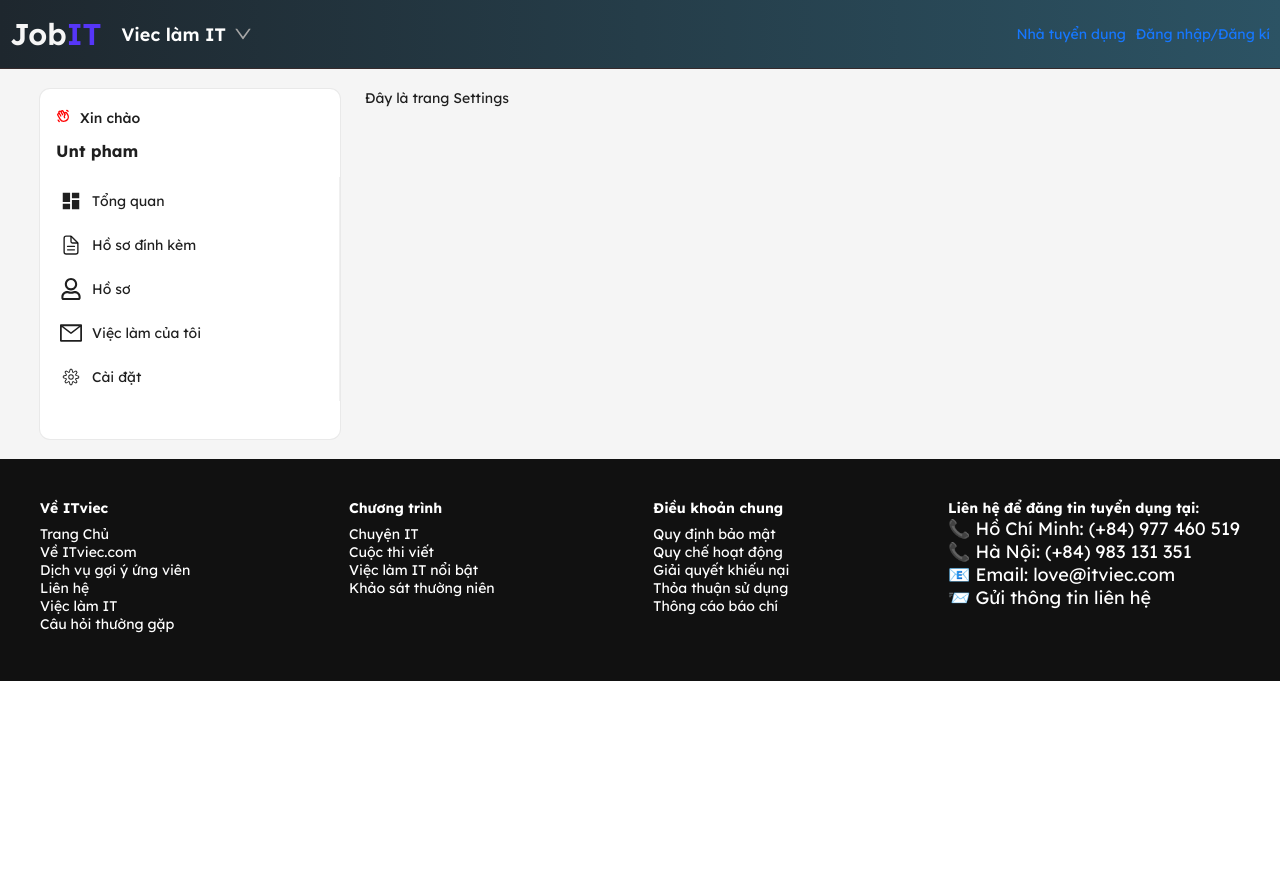
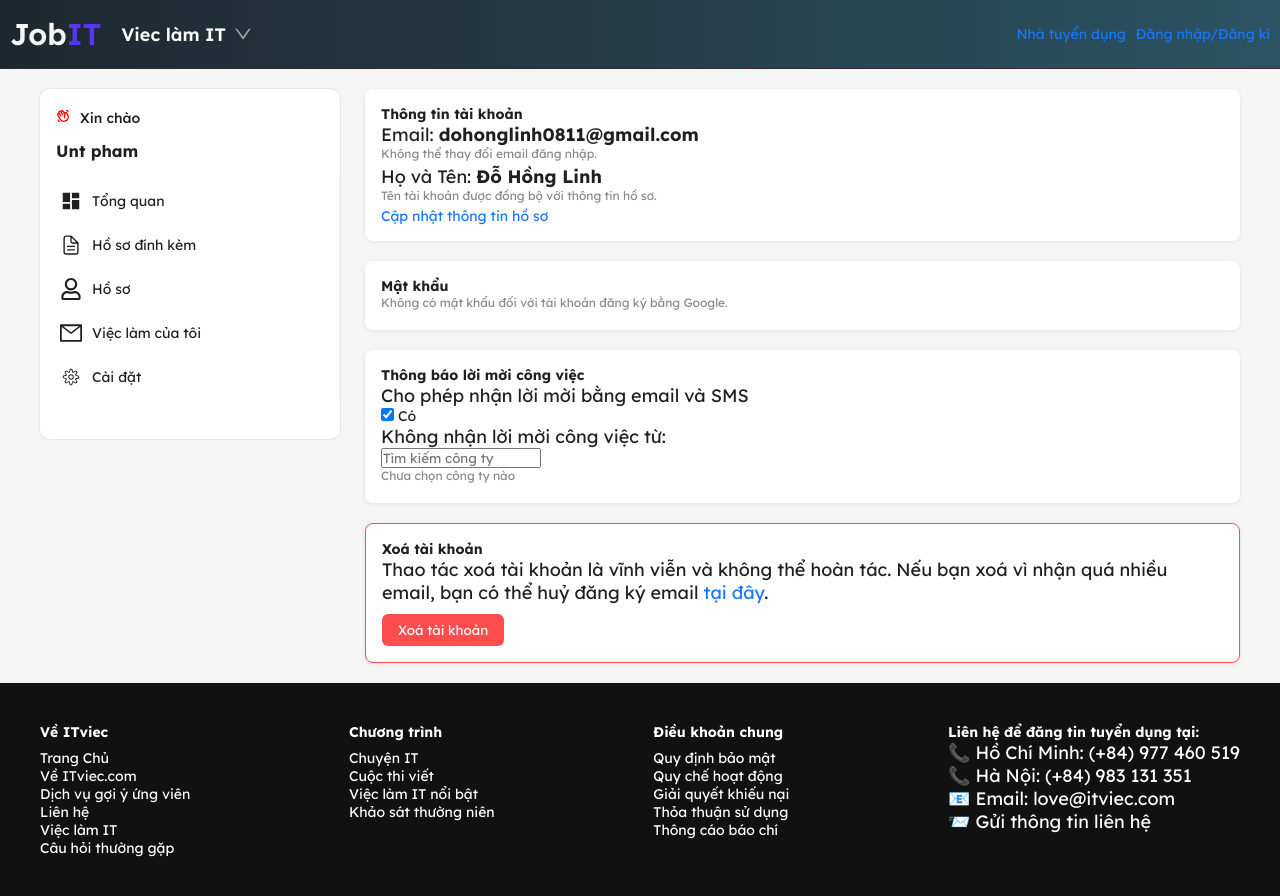
Before and after one commit to phamvanhuong123/jobIT-website, a React (Vite) app in the folder frontend/: page /user/cai-dat in a window 1280 px wide. Shown: the top 896 px of the page. Before the commit the page ends 800 px from the top, so only its background shows below. Built offline with nearby package versions, Linux system fonts and the light colour scheme.

Commit message:
Thêm trang Cài đặt và Xác nhận xoá tài khoản

```diff
--- a/frontend/package.json
+++ b/frontend/package.json
@@ -23,6 +23,7 @@
   },
   "devDependencies": {
     "@eslint/js": "^9.22.0",
+    "@types/node": "^22.15.29",
     "@types/react": "^19.0.10",
     "@types/react-dom": "^19.0.4",
     "@vitejs/plugin-react-swc": "^3.8.0",
--- /dev/null
+++ b/frontend/src/pages/Account/Settings/ConfirmDelete.tsx
@@ -0,0 +1,64 @@
+import styles from "./DeleteAccountConfirm.module.css";
+import { useState, useEffect } from "react";
+
+function DeleteAccountConfirm() {
+  const [code, setCode] = useState("");
+  const [secondsLeft, setSecondsLeft] = useState(180); // 3 phút
+  useEffect(() => {
+  const timer = setInterval(() => {
+    setSecondsLeft((prev) => (prev > 0 ? prev - 1 : 0));
+  }, 1000);
+  return () => clearInterval(timer);
+}, []);
+
+  // Gọi API gửi lại mã (nếu cần)
+  const handleResend = () => {
+    // TODO: Gọi API gửi lại mã
+    setSecondsLeft(180);
+  };
+
+   const handleSubmit = () => {
+    if (code === "123456") {
+      alert("✅ Tài khoản đã được xoá thành công.");
+    } else {
+      alert("❌ Mã xác nhận không đúng. Vui lòng kiểm tra lại.");
+    }
+  };
+
+  return (
+  <div className={styles.wrapper}>
+    <div className={styles.container}>
+      <h2>Xác nhận xoá tài khoản</h2>
+      <p>Vui lòng nhập mã đã được gửi qua email để xác nhận xoá tài khoản:</p>
+      <input
+        type="text"
+        placeholder="Nhập mã xác nhận"
+        value={code}
+        onChange={(e) => setCode(e.target.value)}
+        className={styles.input}
+      />
+      <p>
+        Mã xác nhận sẽ hết hạn sau 3 giờ.{" "}
+        {secondsLeft > 0 ? (
+          <span className={styles.resend}>Yêu cầu mã mới ({secondsLeft}s)</span>
+        ) : (
+          <button className={styles.resendButton} onClick={handleResend}>
+            Gửi lại mã
+          </button>
+        )}
+      </p>
+
+      <button
+        className={styles.button}
+        disabled={!code.trim()}
+        onClick={handleSubmit}
+      >
+        Tiếp tục
+      </button>
+    </div>
+
+  </div>
+);
+}
+
+export default DeleteAccountConfirm;
--- /dev/null
+++ b/frontend/src/pages/Account/Settings/DeleteAccountConfirm.module.css
@@ -0,0 +1,64 @@
+.container {
+  background: white;
+  padding: 24px;
+  border-radius: 12px;
+  max-width: 600px;
+  margin: 40px auto;
+  box-shadow: 0 0 10px rgba(0,0,0,0.08);
+}
+
+.input {
+  width: 100%;
+  padding: 12px;
+  font-size: 16px;
+  border-radius: 6px;
+  border: 1px solid #ccc;
+  margin-top: 12px;
+  margin-bottom: 16px;
+}
+
+.resend {
+  color: gray;
+  margin-left: 8px;
+}
+
+.button {
+  background-color: #999;
+  color: white;
+  padding: 10px 28px;
+  font-size: 16px;
+  border: none;
+  border-radius: 6px;
+  cursor: pointer;
+}
+.button:enabled {
+  background-color: #e74c3c;      /* 🔴 màu đỏ khi được phép bấm */
+  cursor: pointer;
+}
+.wrapper {
+  min-height: 100vh;
+  display: flex;
+  flex-direction: column;
+  justify-content: space-between; /* giữ nội dung trên và footer dưới */
+  background-color: #f5f5f5;
+}
+
+.container {
+  max-width: 500px;
+  margin: 50px auto;
+  background: white;
+  padding: 30px;
+  border-radius: 10px;
+  box-shadow: 0 4px 12px rgba(0,0,0,0.1);
+}
+
+
+.resendButton {
+  background: none;
+  border: none;
+  color: #007bff;
+  cursor: pointer;
+  text-decoration: underline;
+  padding: 0;
+  font-size: 14px;
+}
--- /dev/null
+++ b/frontend/src/pages/Account/Settings/Settings.module.css
@@ -0,0 +1,85 @@
+.settingsContainer {
+  display: flex;
+  gap: 20px;
+  padding: 20px;
+}
+
+.sidebar {
+  width: 240px;
+  background: #fff;
+  border-radius: 8px;
+  padding: 16px;
+  box-shadow: 0 1px 4px rgba(0, 0, 0, 0.1);
+}
+
+.greeting {
+  font-size: 14px;
+  color: #666;
+}
+
+.username {
+  font-weight: bold;
+  font-size: 16px;
+  margin: 8px 0 16px;
+}
+
+.sidebarMenu {
+  list-style: none;
+  padding: 0;
+  margin: 0;
+}
+
+.sidebarMenu li {
+  padding: 8px 0;
+  font-size: 14px;
+  cursor: pointer;
+  color: #333;
+}
+
+.active {
+  color: red;
+  font-weight: bold;
+}
+
+.badge {
+  background: #004cff;
+  color: white;
+  font-size: 10px;
+  padding: 2px 6px;
+  border-radius: 10px;
+  margin-left: 4px;
+}
+
+.settingsContent {
+  flex: 1;
+  display: flex;
+  flex-direction: column;
+  gap: 20px;
+}
+
+.card {
+  background: #fff;
+  padding: 16px;
+  border-radius: 8px;
+  box-shadow: 0 1px 4px rgba(0, 0, 0, 0.08);
+}
+
+.note {
+  font-size: 12px;
+  color: #888;
+  margin-bottom: 4px;
+}
+
+.danger {
+  border: 1px solid #ff4d4f;
+}
+
+.deleteButton {
+  background: #ff4d4f;
+  color: white;
+  border: none;
+  padding: 8px 16px;
+  border-radius: 6px;
+  cursor: pointer;
+  margin-top: 10px;
+}
--- a/frontend/src/pages/Account/Settings/Settings.tsx
+++ b/frontend/src/pages/Account/Settings/Settings.tsx
@@ -1,6 +1,58 @@
+import styles from "./Settings.module.css";
+import { useNavigate } from "react-router-dom";
+
+
+
 function Settings(){
-    return <>
-    Đây là trang Settings
-    </>
+    const navigate = useNavigate();
+
+    return (
+      <>
+        <main className={styles.settingsContent}>
+          <section className={styles.card}>
+            <h4>Thông tin tài khoản</h4>
+            <p>Email: <strong>dohonglinh0811@gmail.com</strong></p>
+            <p className={styles.note}>Không thể thay đổi email đăng nhập.</p>
+            <p>Họ và Tên: <strong>Đỗ Hồng Linh</strong></p>
+            <p className={styles.note}>Tên tài khoản được đồng bộ với thông tin hồ sơ.</p>
+            <a href="#">Cập nhật thông tin hồ sơ</a>
+          </section>
+
+          <section className={styles.card}>
+            <h4>Mật khẩu</h4>
+            <p className={styles.note}>Không có mật khẩu đối với tài khoản đăng ký bằng Google.</p>
+          </section>
+
+          <section className={styles.card}>
+            <h4>Thông báo lời mời công việc</h4>
+            <p>Cho phép nhận lời mời bằng email và SMS</p>
+            <label>
+              <input type="checkbox" checked readOnly /> Có
+            </label>
+            <div>
+              <p>Không nhận lời mời công việc từ:</p>
+              <input type="text" placeholder="Tìm kiếm công ty" />
+              <p className={styles.note}>Chưa chọn công ty nào</p>
+            </div>
+          </section>
+
+          <section className={`${styles.card} ${styles.danger}`}>
+            <h4>Xoá tài khoản</h4>
+            <p>
+              Thao tác xoá tài khoản là vĩnh viễn và không thể hoàn tác.
+              Nếu bạn xoá vì nhận quá nhiều email, bạn có thể huỷ đăng ký email <a href="#">tại đây</a>.
+            </p>
+          <button
+            className={styles.deleteButton}
+            onClick={() => navigate("/xac-nhan-xoa")}
+          >
+            Xoá tài khoản
+          </button>
+
+          </section>
+        </main>
+
+      </>
+    );
 }
-export default Settings
+export default Settings;
```
Also changed, not shown: frontend/src/routes/ClientRoute.tsx (+10 -2 lines), 1 other file (tests, documents, lock files or other folders).
